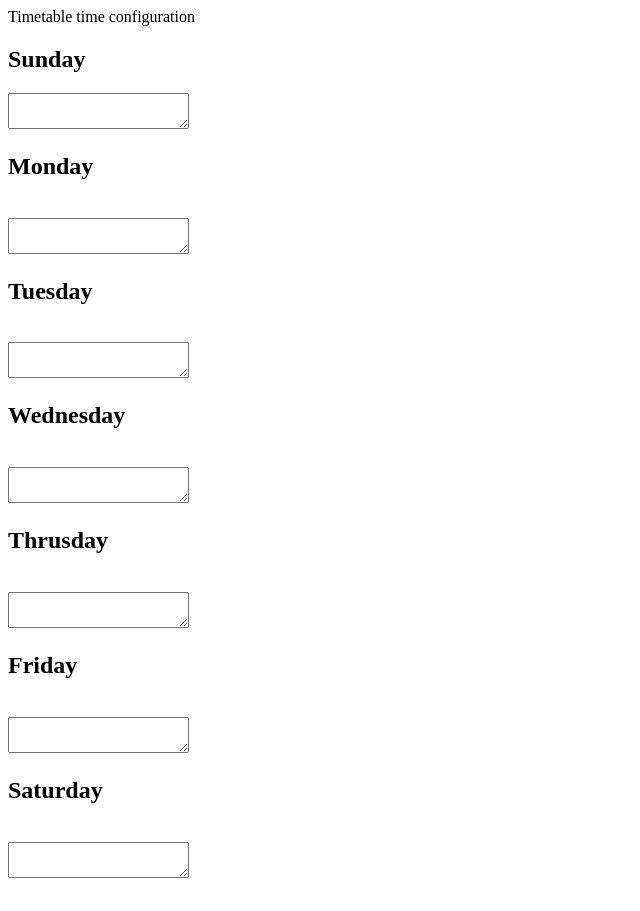
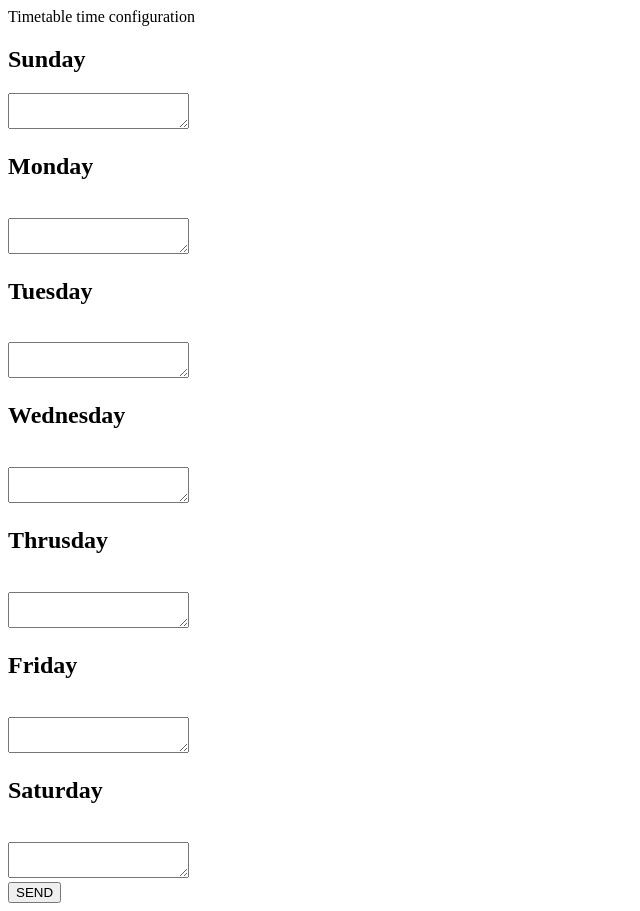
Before and after one commit to mlb406/Timetable_Time, a plain HTML site: page index.html in a window 1280 px wide. Shown: the whole page, without its empty margins (0-640 px from the left). Before the commit the page ends 890 px from the top, so only its background shows below. Drawn offline with nearby package versions, Linux system fonts and the light colour scheme.

Commit message:
Update index.html

```diff
--- a/index.html
+++ b/index.html
@@ -125,6 +125,7 @@
           <textarea id="saturday_timetable"></textarea><br>
         </label>
       </div>
+      <button id="submit">SEND</button>
     </div>
   </body>
 </html>
```
